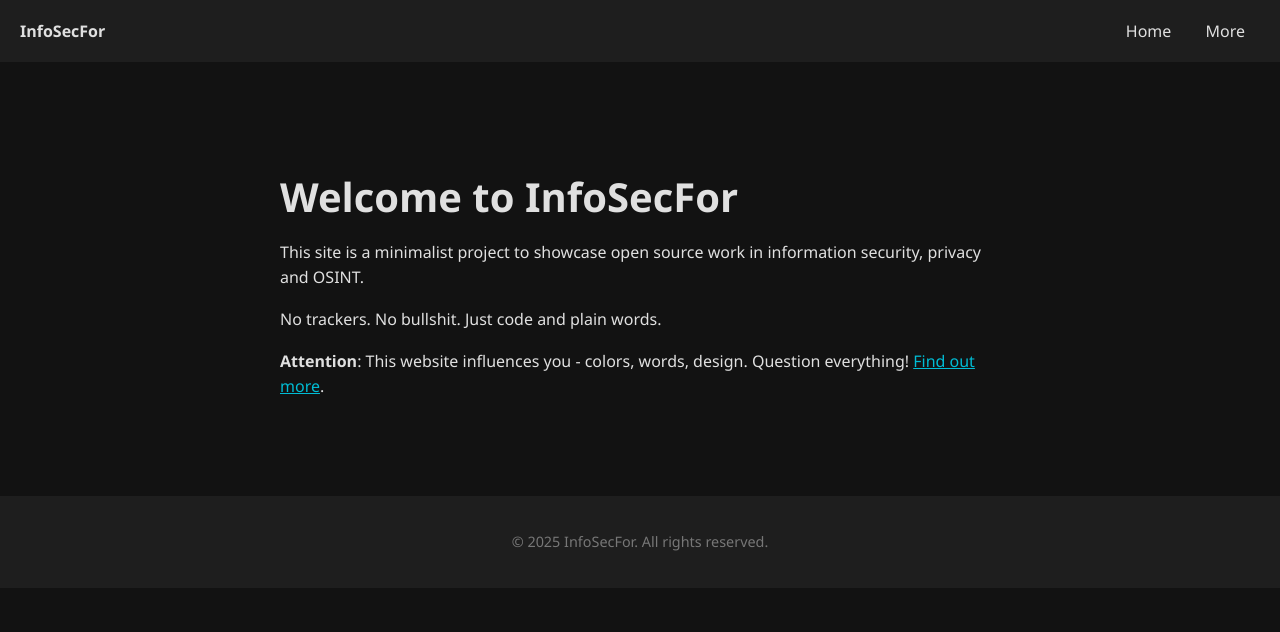
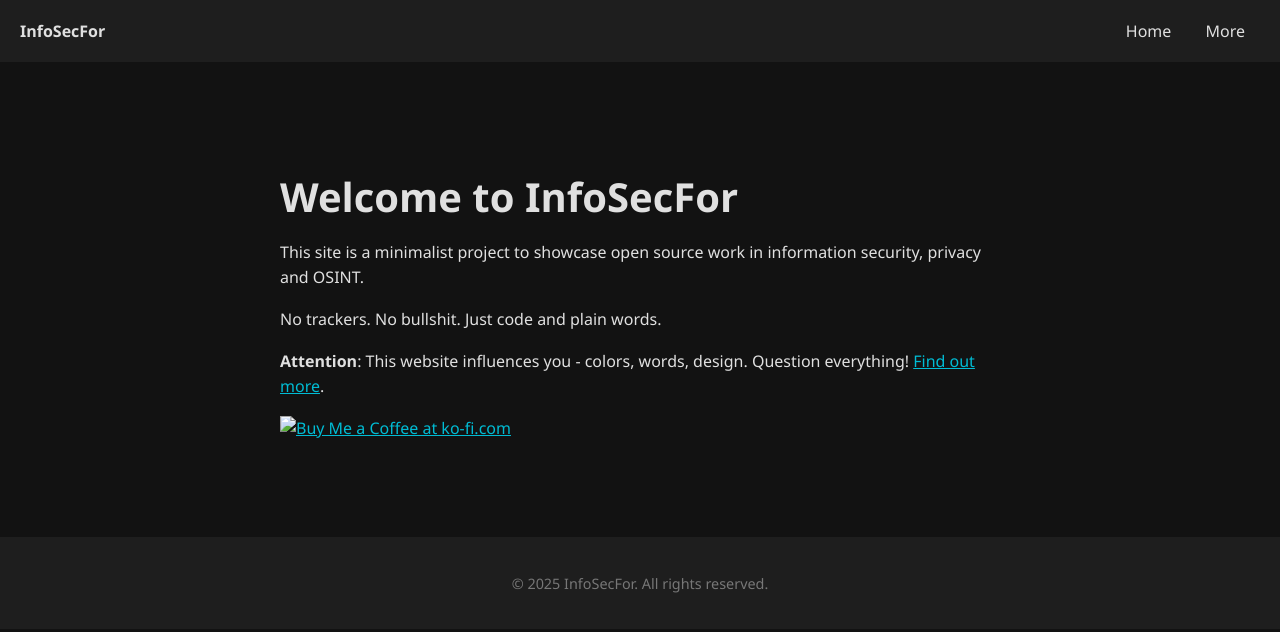
Before and after one commit to SilverHaze99/SilverHaze99.github.io, a Jekyll site: the page built from index.md, in a window 1280 px wide. Shown: the top 632 px of the page. Built offline with Jekyll 4.4.1, drawn with Linux system fonts in a browser that asks for light colours.

Commit message:
Update index.md
added Ko-fi

```diff
--- a/index.md
+++ b/index.md
@@ -9,5 +9,6 @@ title: Index
  	  <p>No trackers. No bullshit. Just code and plain words.</p>
     <section class="disclaimer">
       <p><strong>Attention</strong>: This website influences you - colors, words, design. Question everything! <a href="transparency.html">Find out more</a>.</p>
+      <p><a href='https://ko-fi.com/C0C11JMLRG' target='_blank'><img height='36' style='border:0px;height:36px;' src='https://storage.ko-fi.com/cdn/kofi6.png?v=6' border='0' alt='Buy Me a Coffee at ko-fi.com' /></a></p>
     </section>
 </main>
```
